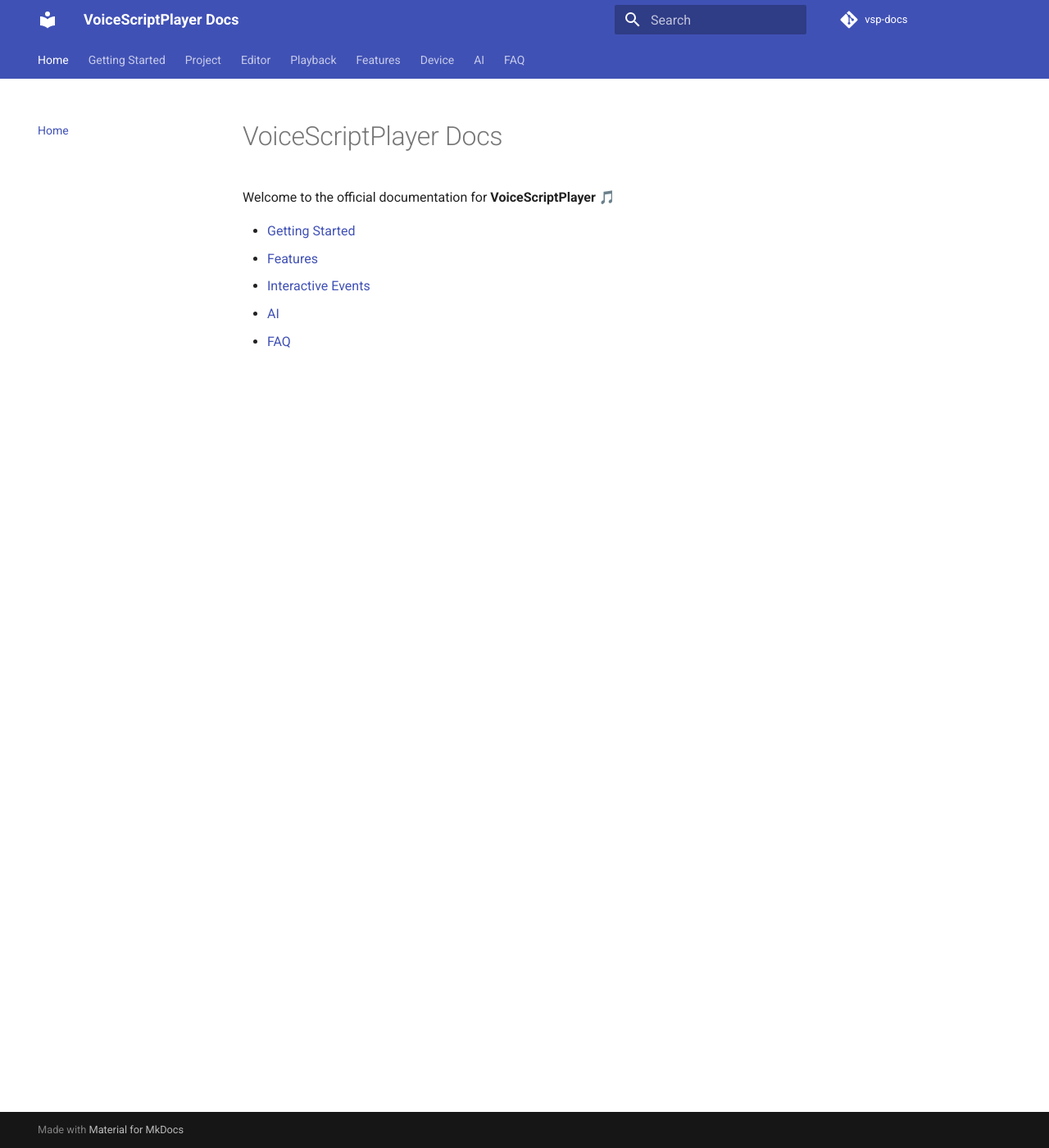
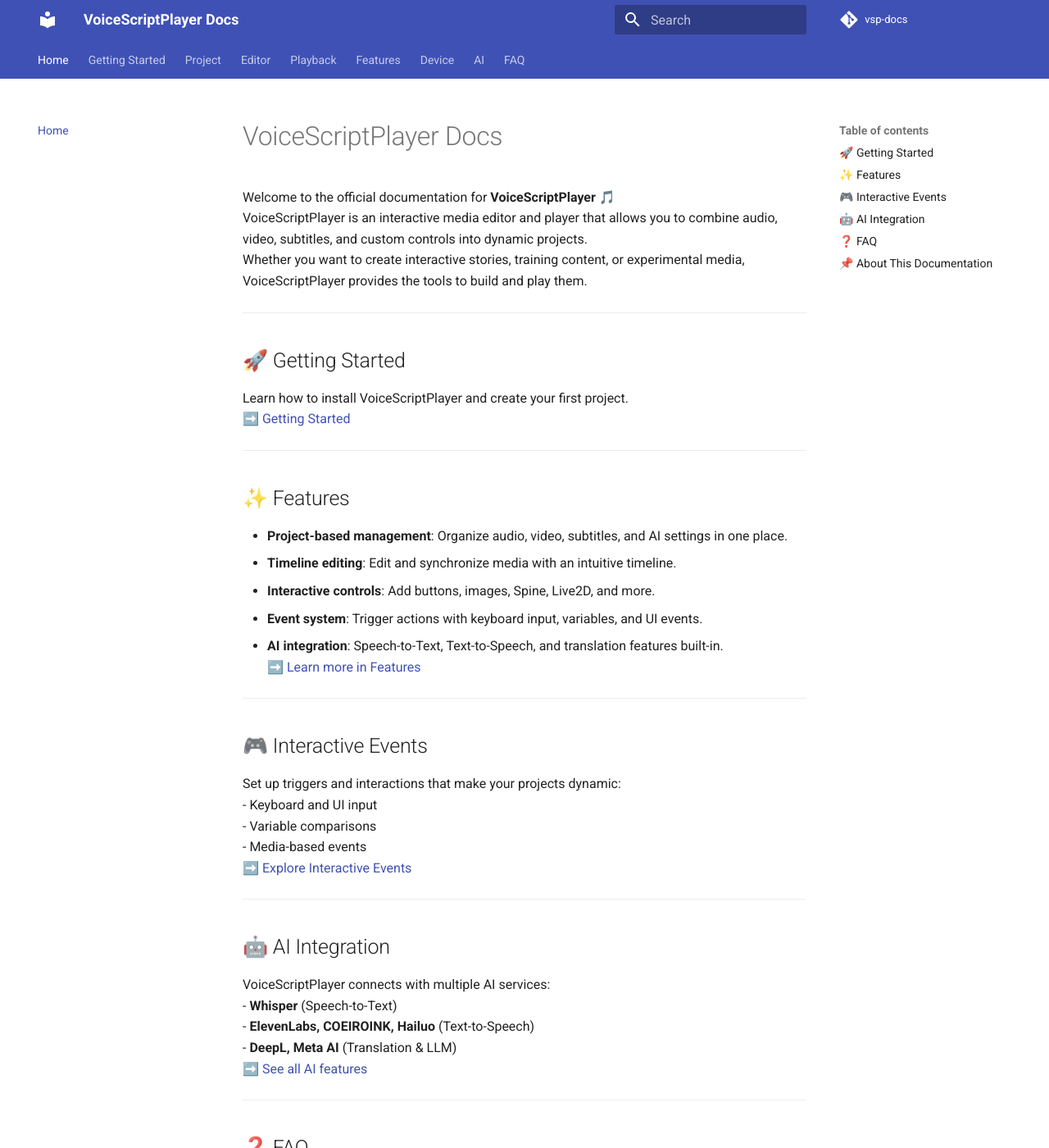
Before and after one commit to VoiceScriptPlayer/vsp-docs, an MkDocs documentation site: the page built from docs/index.md, in a window 1280 px wide and 1400 px high. Shown: the whole window at 82% size. Built offline with MkDocs 1.6.1 and Material for MkDocs 9.7.7, drawn with Linux system fonts in a browser that asks for light colours; comment, search, counter and statistics services are not loaded; some of the changed text lies outside the part shown.

Commit message:
update docs

```diff
--- a/docs/index.md
+++ b/docs/index.md
@@ -1,9 +1,54 @@
 # VoiceScriptPlayer Docs
 
 Welcome to the official documentation for **VoiceScriptPlayer** 🎵
+VoiceScriptPlayer is an interactive media editor and player that allows you to combine audio, video, subtitles, and custom controls into dynamic projects.
+Whether you want to create interactive stories, training content, or experimental media, VoiceScriptPlayer provides the tools to build and play them.
 
-- [Getting Started](getting-started.md)
-- [Features](features.md)
-- [Interactive Events](interactive-events.md)
-- [AI](ai.md)
-- [FAQ](faq.md)
+---
+
+## 🚀 Getting Started
+Learn how to install VoiceScriptPlayer and create your first project.
+➡️ [Getting Started](getting-started.md)
+
+---
+
+## ✨ Features
+- **Project-based management**: Organize audio, video, subtitles, and AI settings in one place.
+- **Timeline editing**: Edit and synchronize media with an intuitive timeline.
+- **Interactive controls**: Add buttons, images, Spine, Live2D, and more.
+- **Event system**: Trigger actions with keyboard input, variables, and UI events.
+- **AI integration**: Speech-to-Text, Text-to-Speech, and translation features built-in.
+➡️ [Learn more in Features](features.md)
+
+---
+
+## 🎮 Interactive Events
+Set up triggers and interactions that make your projects dynamic:
+- Keyboard and UI input
+- Variable comparisons
+- Media-based events
+➡️ [Explore Interactive Events](interactive-events.md)
+
+---
+
+## 🤖 AI Integration
+VoiceScriptPlayer connects with multiple AI services:
+- **Whisper** (Speech-to-Text)
+- **ElevenLabs, COEIROINK, Hailuo** (Text-to-Speech)
+- **DeepL, Meta AI** (Translation & LLM)
+➡️ [See all AI features](ai.md)
+
+---
+
+## ❓ FAQ
+Find answers to common questions about setup, usage, and troubleshooting.
+➡️ [Go to FAQ](faq.md)
+
+---
+
+## 📌 About This Documentation
+This documentation is divided into two main parts:
+- **Guides** (Getting Started, Editor, Playback): Learn by following workflows.
+- **Reference** (Features, Events, Menus, AI): Look up details about each function.
+
+Enjoy building interactive projects with **VoiceScriptPlayer**!
```
Also changed, not shown: docs/getting-started.md (+50 -12 lines), docs/project/create.md (added, +39 -0 lines), docs/project/manage.md (added, +41 -0 lines), docs/playback/create.md (deleted), docs/playback/debug.md (added), docs/playback/manage.md (deleted), docs/playback/run.md (added).
